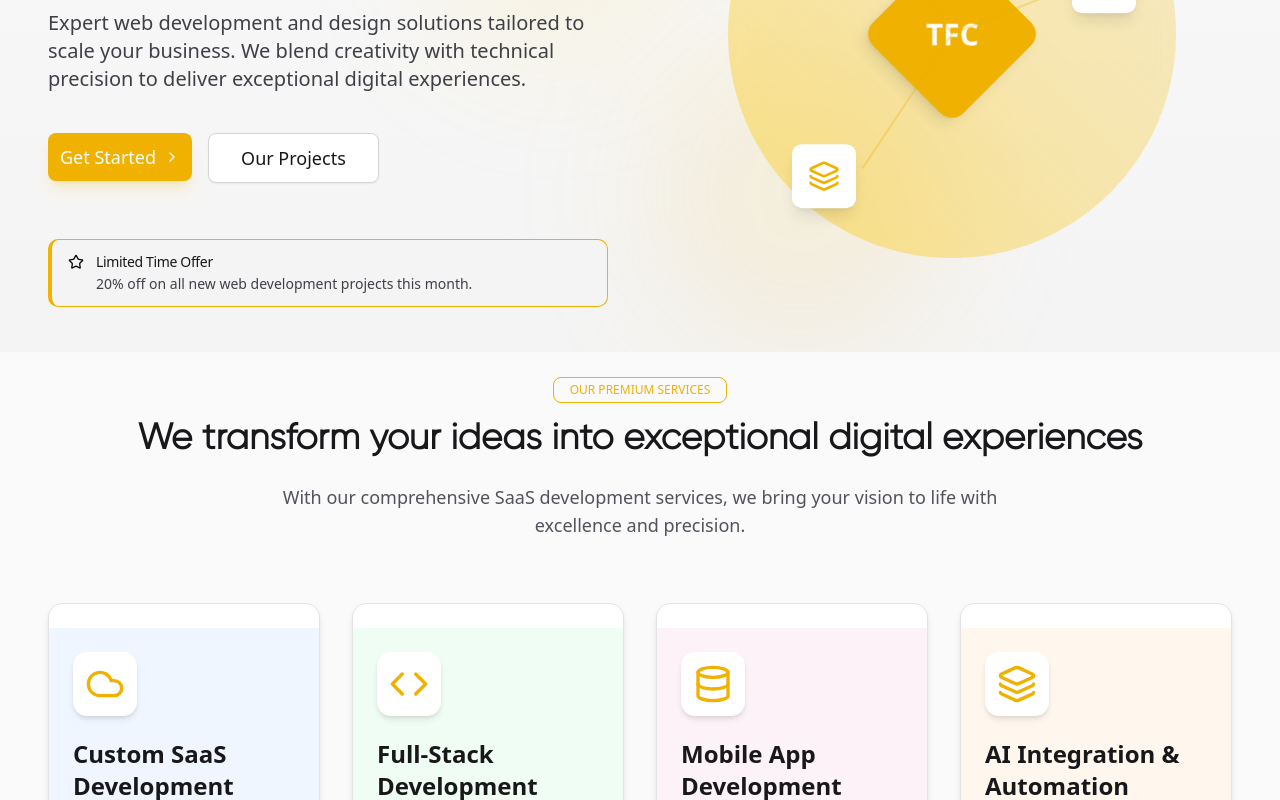
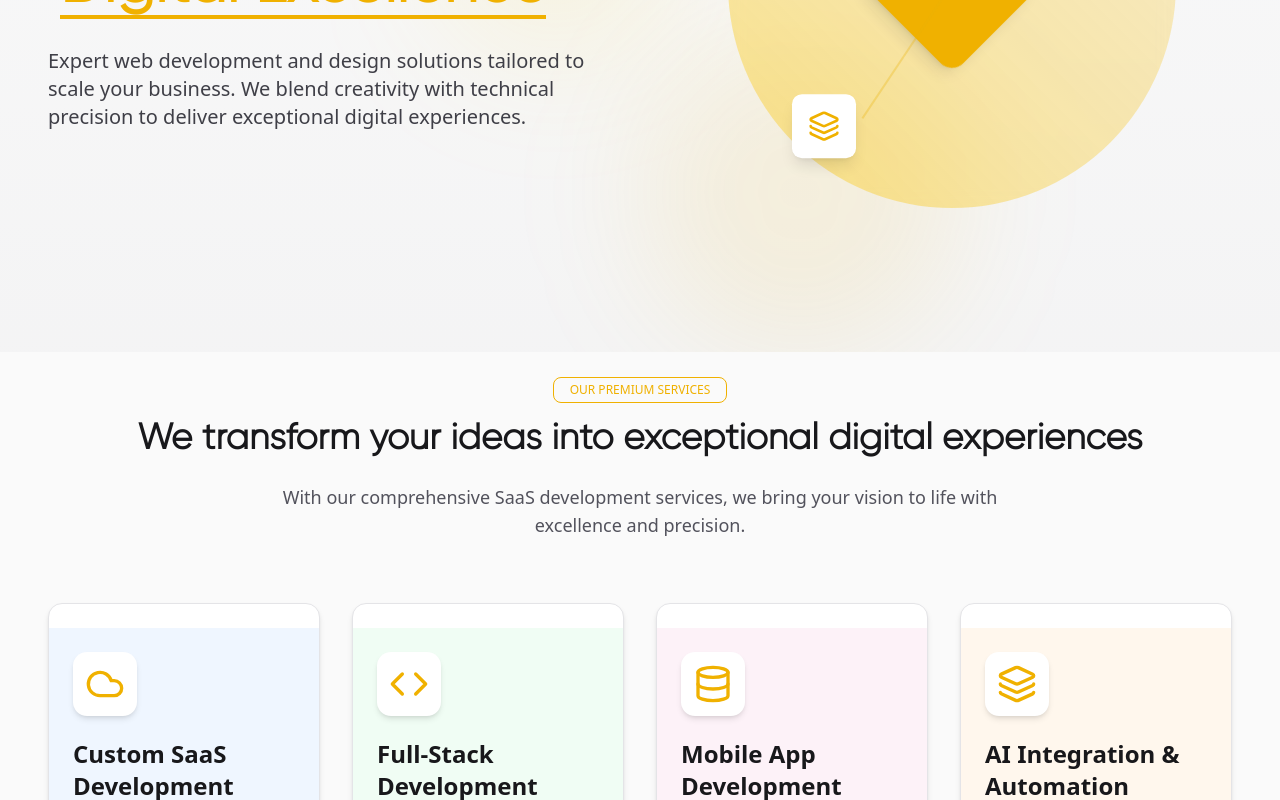
Before and after one commit to Animish2002/TheFortune.Club, a React (Vite) app: page / in a window 1280 px wide. Shown: the part 440-1240 px from the top of the page. Built offline with nearby package versions, Linux system fonts and the light colour scheme.

Commit message:
new changes logo in title and section scroll trigger added

```diff
--- a/index.html
+++ b/index.html
@@ -2,7 +2,7 @@
 <html lang="en">
   <head>
     <meta charset="UTF-8" />
-    <link rel="icon" type="image/svg+xml" href="/vite.svg" />
+    <link rel="icon" type="image/png" href="https://res.cloudinary.com/dkv3bx51z/image/upload/v1744958864/TFC_kxmtu6.png" />
     <meta name="viewport" content="width=device-width, initial-scale=1.0" />
     <title>The Fortune Club</title>
   </head>
--- a/src/LandingPage/HeroSection.jsx
+++ b/src/LandingPage/HeroSection.jsx
@@ -74,30 +74,16 @@ const Hero = () => {
               animate={{ opacity: 1, y: 0 }}
               transition={{ duration: 0.6, delay: 0.8 }}
             >
-              <Button className="bg-yellow-500 hover:bg-yellow-600 text-white font-medium px-8 py-6 rounded-md text-lg flex items-center gap-2 group shadow-lg shadow-yellow-500/20">
+              {/* <Button className="bg-yellow-500 hover:bg-yellow-600 text-white font-medium px-8 py-6 rounded-md text-lg flex items-center gap-2 group shadow-lg shadow-yellow-500/20">
                 Get Started
                 <ChevronRight className="w-5 h-5 transition-transform group-hover:translate-x-1" />
               </Button>
               <Button variant="outline" className="bg-white dark:bg-zinc-800 text-zinc-900 dark:text-zinc-100 border border-zinc-300 dark:border-zinc-700 hover:border-yellow-500 dark:hover:border-yellow-500 hover:text-yellow-500 dark:hover:text-yellow-500 font-medium px-8 py-6 rounded-md text-lg">
                 Our Projects
-              </Button>
+              </Button> */}
             </motion.div>
 
-            {animationComplete && (
-              <motion.div
-                initial={{ opacity: 0, y: 20 }}
-                animate={{ opacity: 1, y: 0 }}
-                transition={{ duration: 0.6 }}
-              >
-                <Alert className="mt-8 bg-zinc-100 dark:bg-zinc-800 border-l-4 border-yellow-500">
-                  <Star className="h-4 w-4 text-yellow-500" />
-                  <AlertTitle className="text-zinc-900 dark:text-zinc-100">Limited Time Offer</AlertTitle>
-                  <AlertDescription className="text-zinc-700 dark:text-zinc-300">
-                    20% off on all new web development projects this month.
-                  </AlertDescription>
-                </Alert>
-              </motion.div>
-            )}
+
           </div>
 
           {/* Right side - Animated creative element */}
--- a/src/LandingPage/Navbar.jsx
+++ b/src/LandingPage/Navbar.jsx
@@ -2,76 +2,166 @@ import React, { useState } from "react";
 import { Sheet, SheetContent, SheetTrigger } from "../components/ui/sheet";
 import { Button } from "../components/ui/button";
 import { Menu } from "lucide-react";
+import { motion, AnimatePresence } from "framer-motion";
 
 const Navbar = () => {
-  const [activeItem, setActiveItem] = useState('Home');
-  const navItems = ['Home', 'Services', 'TechStack', 'Process', 'Projects', 'Contact'];
+  const [activeItem, setActiveItem] = useState("Home");
+  const navItems = [
+    "Home",
+    "Services",
+    "TechStack",
+    "Process",
+    "Projects",
+    "Contact",
+  ];
+
+  // Function to handle smooth scrolling
+  const handleNavigation = (item) => {
+    setActiveItem(item);
+
+    // Special case for Home - scroll to the very top
+    if (item === "Home") {
+      window.scrollTo({
+        top: 0,
+        behavior: "smooth",
+      });
+      return;
+    }
+
+    // Get the element to scroll to
+    const element = document.getElementById(item.toLowerCase());
+    if (element) {
+      // Use framer-motion's AnimatePresence to handle animation
+      element.scrollIntoView({
+        behavior: "smooth",
+        block: "start",
+      });
+    }
+  };
 
   // NavItem component for desktop
   const DesktopNavItem = ({ item }) => (
-    <li
+    <motion.li
       className="relative cursor-pointer transition-colors duration-300 px-3 py-2 ui"
-      onClick={() => setActiveItem(item)}
+      onClick={() => handleNavigation(item)}
+      whileHover={{ scale: 1.05 }}
+      transition={{ type: "spring", stiffness: 400, damping: 17 }}
     >
-      <span className={`text-base font-medium ${activeItem === item ? 'text-yellow-500' : 'text-zinc-700 dark:text-zinc-300 hover:text-zinc-900 dark:hover:text-zinc-100'}`}>
+      <span
+        className={`text-base font-medium ${
+          activeItem === item
+            ? "text-yellow-500"
+            : "text-zinc-700 dark:text-zinc-300 hover:text-zinc-900 dark:hover:text-zinc-100"
+        }`}
+      >
         {item}
       </span>
-      <span className={`absolute inset-x-0 bottom-0 h-0.5 bg-yellow-500 transform ${activeItem === item ? 'scale-x-100' : 'scale-x-0'} origin-left transition-transform duration-300 ease-in-out group-hover:scale-x-100`}></span>
-    </li>
+      <AnimatePresence>
+        {activeItem === item && (
+          <motion.span
+            className="absolute inset-x-0 bottom-0 h-0.5 bg-yellow-500"
+            initial={{ scaleX: 0, opacity: 0 }}
+            animate={{ scaleX: 1, opacity: 1 }}
+            exit={{ scaleX: 0, opacity: 0 }}
+            transition={{ duration: 0.3, ease: "easeInOut" }}
+          />
+        )}
+      </AnimatePresence>
+    </motion.li>
   );
 
   // NavItem component for mobile
   const MobileNavItem = ({ item }) => (
-    <li
-      className="relative cursor-pointer w-full py-4 border-b border-zinc-100 dark:border-zinc-800 "
-      onClick={() => setActiveItem(item)}
+    <motion.li
+      className="relative cursor-pointer w-full py-4 border-b border-zinc-100 dark:border-zinc-800"
+      onClick={() => {
+        handleNavigation(item);
+        // You might want to close the mobile menu after clicking an item
+        // If you have a state for that, set it here
+      }}
+      whileTap={{ scale: 0.95 }}
     >
-      <span className={`text-lg ${activeItem === item ? 'text-yellow-500 font-medium' : 'text-zinc-700 dark:text-zinc-300'}`}>
+      <span
+        className={`text-lg ${
+          activeItem === item
+            ? "text-yellow-500 font-medium"
+            : "text-zinc-700 dark:text-zinc-300"
+        }`}
+      >
         {item}
       </span>
-    </li>
+    </motion.li>
   );
 
   return (
-    <div className="sticky top-0 z-50 bg-white dark:bg-zinc-900 shadow-sm backdrop-blur-sm bg-opacity-90 dark:bg-opacity-90">
+    <motion.div
+      className="sticky top-0 z-50 bg-white dark:bg-zinc-900 shadow-sm backdrop-blur-sm bg-opacity-90 dark:bg-opacity-90"
+      initial={{ y: -100 }}
+      animate={{ y: 0 }}
+      transition={{ type: "spring", stiffness: 100, damping: 20 }}
+    >
       <div className="max-w-7xl mx-auto px-4 sm:px-6 lg:px-8 py-4 flex justify-between items-center">
-        <div className="flex items-center">
-          <span className="text-3xl md:text-4xl font-bold bg-gradient-to-r from-yellow-500 to-amber-600 text-transparent bg-clip-text ui">TheFortuneClub</span>
-        </div>
+        <motion.div
+          className="flex items-center"
+          whileHover={{ scale: 1.02 }}
+          transition={{ type: "spring", stiffness: 400, damping: 10 }}
+        >
+          <span className="text-3xl md:text-4xl font-bold bg-gradient-to-r from-yellow-500 to-amber-600 text-transparent bg-clip-text ui">
+            TheFortuneClub
+          </span>
+        </motion.div>
 
         {/* Desktop Navigation */}
         <ul className="hidden md:flex gap-1 lg:gap-2 items-center">
           {navItems.map((item) => (
             <DesktopNavItem key={item} item={item} />
           ))}
+          <motion.div
+            whileHover={{ scale: 1.05 }}
+            whileTap={{ scale: 0.95 }}
+            transition={{ type: "spring", stiffness: 400, damping: 17 }}
+          >
             <Button className="ml-4 bg-yellow-500 hover:bg-yellow-600 text-white">
               Get Started
             </Button>
+          </motion.div>
         </ul>
 
         {/* Mobile Navigation */}
         <Sheet>
           <SheetTrigger asChild className="md:hidden">
-            <Button variant="ghost" size="icon" className="text-zinc-800 dark:text-zinc-200">
+            <Button
+              variant="ghost"
+              size="icon"
+              className="text-zinc-800 dark:text-zinc-200"
+            >
               <Menu className="h-6 w-6" />
             </Button>
           </SheetTrigger>
-          <SheetContent side="right" className="w-72 border-l border-zinc-200 dark:border-zinc-800">
+          <SheetContent
+            side="right"
+            className="w-72 border-l border-zinc-200 dark:border-zinc-800"
+          >
             <nav className="flex flex-col h-full pt-12">
-
               <ul className="flex flex-col w-full text-center ui">
                 {navItems.map((item) => (
                   <MobileNavItem key={item} item={item} />
                 ))}
               </ul>
+              <motion.div
+                whileHover={{ scale: 1.05 }}
+                whileTap={{ scale: 0.95 }}
+                transition={{ type: "spring", stiffness: 400, damping: 17 }}
+              >
                 <Button className="mt-8 bg-yellow-500 hover:bg-yellow-600 text-white">
                   Get Started
                 </Button>
+              </motion.div>
             </nav>
           </SheetContent>
         </Sheet>
       </div>
-    </div>
+    </motion.div>
   );
 };
 
--- a/src/LandingPage/ProjectGallery.jsx
+++ b/src/LandingPage/ProjectGallery.jsx
@@ -39,7 +39,7 @@ const ProjectsGallery = () => {
       id: 1,
       title: "Anita Ayurveda",
       category: "web",
-      tags: ["Healthcare", "Ayurveda", "HTML/CSS", "JavaScript"],
+      tags: ["Healthcare", "Ayurveda","React", "HTML/CSS", "JavaScript"],
       image:
         "https://res.cloudinary.com/dkv3bx51z/image/upload/v1741418427/Screenshot_2025-03-08_124729_p5hlln.png",
       description:
@@ -97,29 +97,29 @@ const ProjectsGallery = () => {
         "Digital Ocean",
       ],
     },
-    // {
-    //   id: 3,
-    //   title: "TaskMaster",
-    //   category: "web",
-    //   tags: ["Productivity", "React Native", "Firebase"],
-    //   image: "/api/placeholder/600/400",
-    //   description:
-    //     "A feature-rich task management mobile app UI with team collaboration, file sharing, and real-time notifications. Also includes a frontend-only landing page for an interior design firm, featuring a gallery section with images hosted on Cloudinary, allowing users to browse and select design inspirations.",
-    //   clientName: "ProductiveCo",
-    //   completionDate: "November 2023",
-    //   link: "https://vastudecor-dusky.vercel.app/",
-    //   githubLink: "https://github.com/Animish2002/vastu-decor",
-    //   features: [
-    //     "Task Management UI",
-    //     "Team Collaboration UI",
-    //     "File Sharing UI",
-    //     "Real-time Notification UI",
-    //     "Cross-platform Design",
-    //     "Interior Design Landing Page",
-    //     "Gallery Section with Cloudinary Images",
-    //   ],
-    //   technologies: ["React Native", "Firebase", "Redux", "Expo"],
-    // },
+    {
+      id: 3,
+      title: "Vastu Decor",
+      category: "web",
+      tags: ["Productivity", "React Native", "Firebase"],
+      image: "/api/placeholder/600/400",
+      description:
+        "A feature-rich task management mobile app UI with team collaboration, file sharing, and real-time notifications. Also includes a frontend-only landing page for an interior design firm, featuring a gallery section with images hosted on Cloudinary, allowing users to browse and select design inspirations.",
+      clientName: "ProductiveCo",
+      completionDate: "November 2023",
+      link: "https://vastudecor-dusky.vercel.app/",
+      githubLink: "https://github.com/Animish2002/vastu-decor",
+      features: [
+        "Task Management UI",
+        "Team Collaboration UI",
+        "File Sharing UI",
+        "Real-time Notification UI",
+        "Cross-platform Design",
+        "Interior Design Landing Page",
+        "Gallery Section with Cloudinary Images",
+      ],
+      technologies: ["React Native", "Firebase", "Redux", "Expo"],
+    },
 
     // {
     //   id: 4,
--- a/src/LandingPage/ServicesAndProcess.jsx
+++ b/src/LandingPage/ServicesAndProcess.jsx
@@ -90,13 +90,14 @@ const ServicesAndProcess = () => {
       features: [
         "Custom AI Development",
         "Integrating AI into Existing Systems",
-        "Data Science Services",
+        "Workflow Automations",
       ],
       color: "bg-orange-50 dark:bg-orange-950/40",
     },
   ];
 
   return (
+    <section id="services">
       <div className="bg-zinc-50 dark:bg-zinc-950 py-6">
         {/* Services Section */}
         <motion.div
@@ -129,7 +130,11 @@ const ServicesAndProcess = () => {
                   <CardHeader className={`${service.color} p-6`}>
                     <motion.div
                       whileHover={{ scale: 1.05, rotate: 5 }}
-                    transition={{ type: "spring", stiffness: 400, damping: 10 }}
+                      transition={{
+                        type: "spring",
+                        stiffness: 400,
+                        damping: 10,
+                      }}
                       className="w-16 h-16 rounded-xl bg-white dark:bg-zinc-800 shadow-md flex items-center justify-center mb-4"
                     >
                       {service.icon}
@@ -177,6 +182,7 @@ const ServicesAndProcess = () => {
           </div>
         </motion.div>
       </div>
+    </section>
   );
 };
 
--- a/src/LandingPage/TechStackSection .jsx
+++ b/src/LandingPage/TechStackSection .jsx
@@ -148,7 +148,7 @@ const TechStackSection = () => {
 
   return (
     <section
-      id="tech-stack"
+      id="techstack"
       className="py-24 bg-zinc-50 dark:bg-zinc-950 overflow-hidden"
     >
       <div className="container mx-auto px-6 md:px-12 relative">
```
Lines whose indentation alone changed are shown as unchanged.
